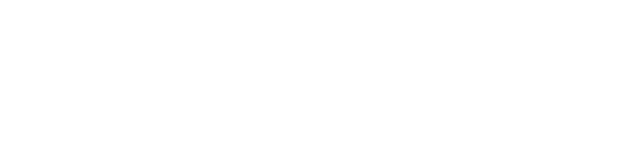
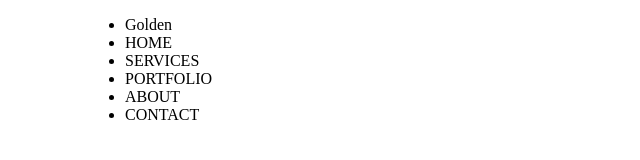
Before and after one commit to KamilaKodilla/landing-page, a website: page index.html in a window 1280 px wide. Shown: the whole page, without its empty margins (0-640 px from the left). Drawn offline with Linux system fonts and the light colour scheme.

Commit message:
Add navigation

```diff
--- a/index.html
+++ b/index.html
@@ -11,6 +11,26 @@
 
     <body>
 
+        <header class="splash">
+            <nav class="navigation">
+                <div class="container">
+                    <ul>
+                        <li a href="#">Golden</li>
+                        <li a href="#">HOME</li>
+                        <li a href="#">SERVICES</li>
+                        <li a href="#">PORTFOLIO</li>
+                        <li a href="#">ABOUT</li>
+                        <li a href="#">CONTACT</li>
+                    </ul>
+                </div>
+            </nav>
+
+            <div class="container"></div>
+        </header>
+
+        <secition class="Services"></secition>
+        <section class="Portfolio"></section>
+        <section class="footer"></section>
     </body>
 
 </html>
```
